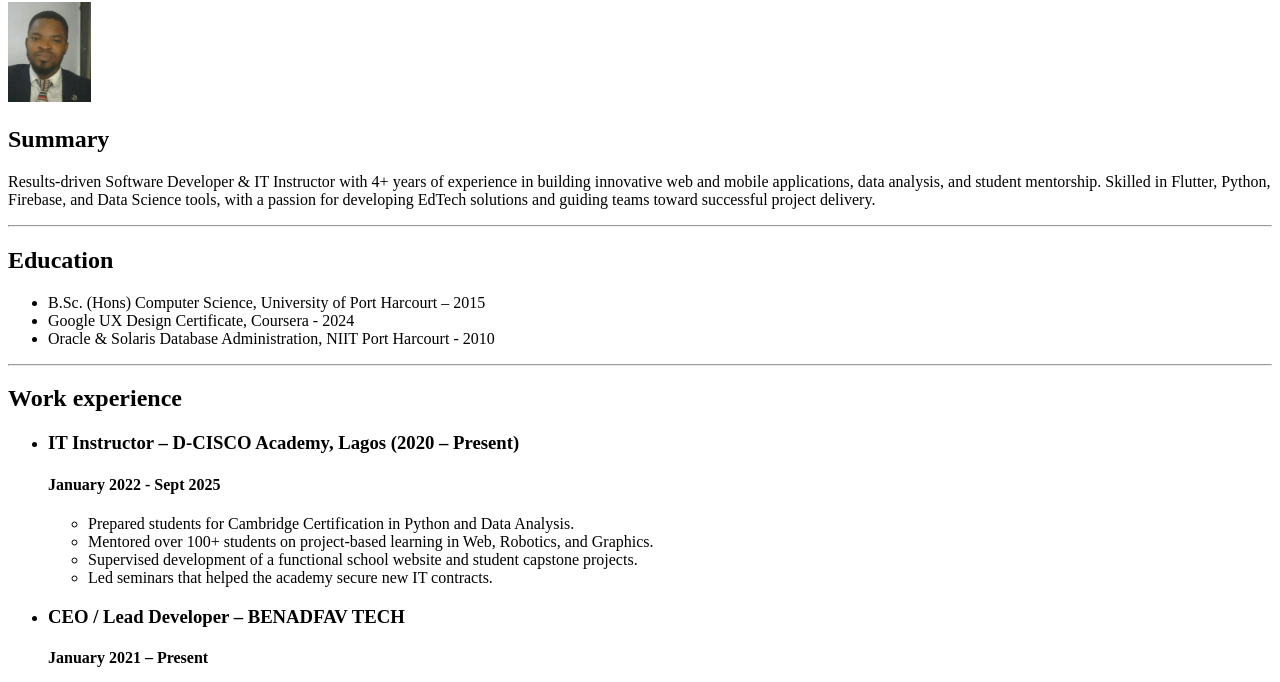
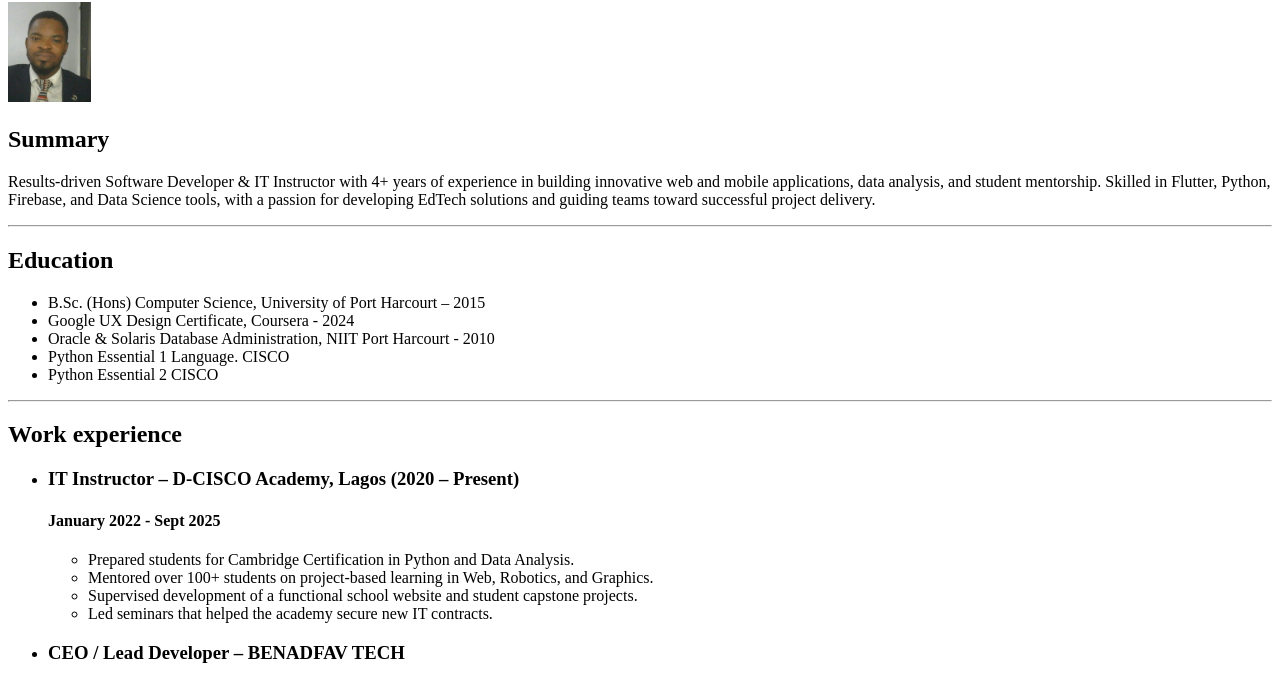
Before and after one commit to Benadfem/hello-html, a plain HTML site: page index.html in a window 1280 px wide. Shown: the part 78-760 px from the top of the page. Drawn offline with Linux system fonts and the light colour scheme.

Commit message:
More update ont the resume capstone project

```diff
--- a/index.html
+++ b/index.html
@@ -24,6 +24,8 @@
         <li>B.Sc. (Hons) Computer Science, University of Port Harcourt – 2015</li>
         <li>Google UX Design Certificate, Coursera - 2024</li>
         <li>Oracle & Solaris Database Administration, NIIT Port Harcourt - 2010</li>
+        <li>Python Essential 1 Language. CISCO </li>
+        <li>Python Essential 2 CISCO</li>
     </ul>
     <hr />
     <h2>Work experience</h2>
```
